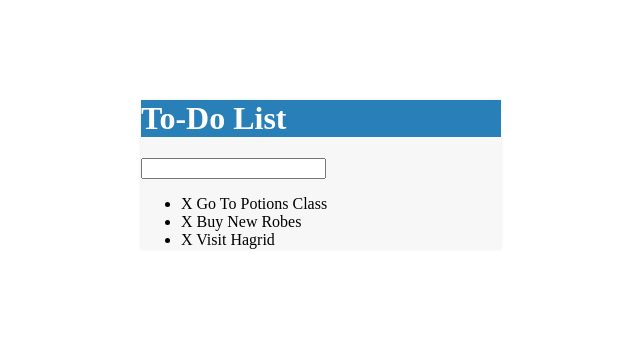
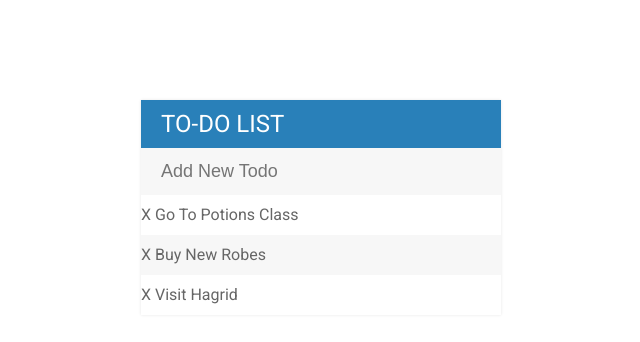
Before and after one commit to VasiliIgnatenko/Learn-web-dev, a plain HTML site: page Projects/TODO List/index.html in a window 1280 px wide. Shown: the whole page, without its empty margins (319-959 px from the left). Drawn offline with nearby package versions, Linux system fonts and the light colour scheme.

Commit message:
Style part1

```diff
--- a/Projects/TODO List/assets/css/style.css
+++ b/Projects/TODO List/assets/css/style.css
@@ -1,7 +1,49 @@
+
+body {
+    font-family: 'Roboto', sans-serif;
+}
 
 h1 {
     background: #2980b9;
     color: white;
+    margin: 0;
+    padding: 10px 20px;
+    text-transform: uppercase;
+    font-size: 24px;
+    font-weight: normal;
+}
+
+ul {
+    list-style: none;
+    margin: 0;
+    padding: 0;
+}
+
+li {
+    background: #fff;
+    height: 40px;
+    line-height: 40px;
+    color: #666;
+}
+
+li:nth-child(2n){
+    background: #f7f7f7;
+}
+
+input {
+    font-size: 18px;
+    color: #2980b9;
+    background-color: #f7f7f7;
+    width: 100%;
+    padding: 13px 13px 13px 20px;
+    box-sizing: border-box;
+    border: none;
+}
+
+input:focus{
+    background: #fff;
+    border: 3px solid #2980b9;
+    outline: none;
 }
 
 #container {
--- a/Projects/TODO List/index.html
+++ b/Projects/TODO List/index.html
@@ -6,7 +6,7 @@
     <title>Todo List</title>
     <meta name="viewport" content="width=device-width, initial-scale=1">
     <link rel="stylesheet" type="text/css" media="screen" href="assets/css/style.css">
-
+    <link href="https://fonts.googleapis.com/css?family=Roboto" rel="stylesheet">
     <script
         src="https://code.jquery.com/jquery-3.3.1.min.js"
         integrity="sha256-FgpCb/KJQlLNfOu91ta32o/NMZxltwRo8QtmkMRdAu8="
@@ -16,7 +16,7 @@
 <body>
     <div id="container">
         <h1>To-Do List</h1>
-        <input type="text">
+        <input type="text" placeholder="Add New Todo">
 
         <ul>
             <li><span>X</span> Go To Potions Class</li>
```
